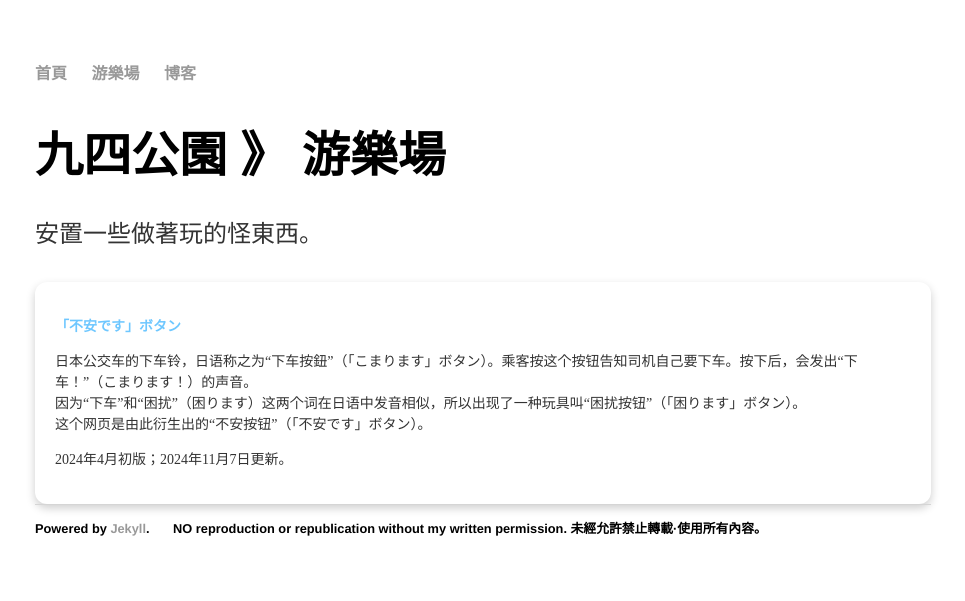
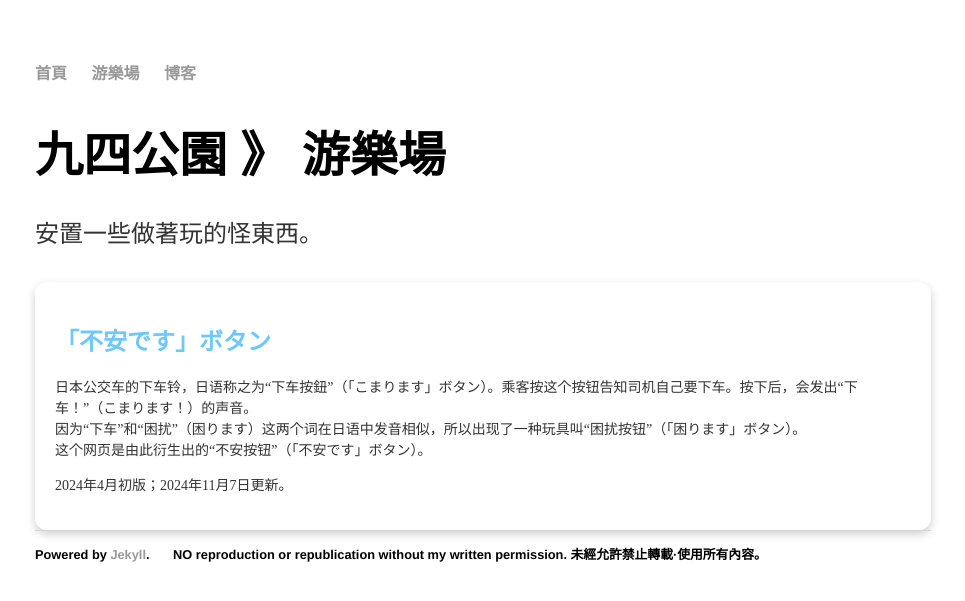
Before and after one commit to 9and4/9and4.github.io, a Jekyll site: the page built from projects/index.html, in a window 1280 px wide. Shown: the top 601 px of the page, without its empty margins (157-1122 px from the left). Built offline with Jekyll 4.4.1, drawn with Linux system fonts in a browser that asks for light colours.

```diff
--- a/projects/index.html
+++ b/projects/index.html
@@ -7,7 +7,7 @@ title: 九四公園 》 游樂場
 
  <!-- 不安按钮和说明内容的黑色圆角盒子 -->
  <div class="project-box">
-  <p><a href="/projects/Fuan-desu-Button">「不安です」ボタン</a></p>
+  <h2><a href="/projects/Fuan-desu-Button">「不安です」ボタン</a></h2>
   <p>
       日本公交车的下车铃，日语称之为“下车按鈕”（「こまります」ボタン）。乘客按这个按钮告知司机自己要下车。按下后，会发出“下车！”（こまります！）的声音。<br>
       因为“下车”和“困扰”（困ります）这两个词在日语中发音相似，所以出现了一种玩具叫“困扰按钮”（「困ります」ボタン）。<br>
```
